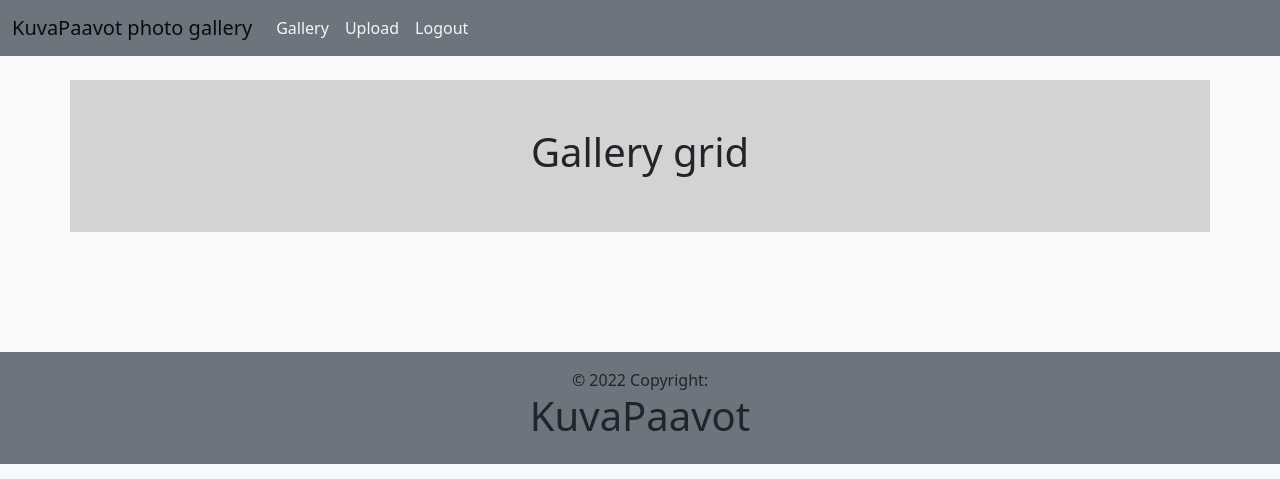
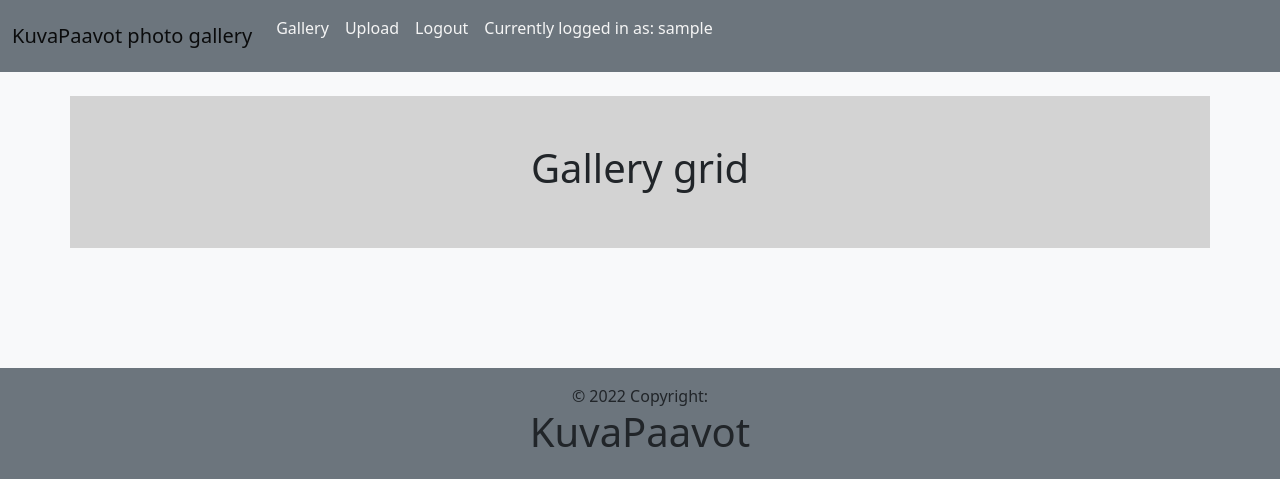
Before and after one commit to hamk-webdev-intim21a6/KuvaPaavot, a Django app: page / in a window 1280 px wide. Shown: the top 479 px of the page. Run offline with Django 3.2, Linux system fonts and the light colour scheme; the visitor is signed in with stand-in values (Sample User, id 1); data that the repository does not hold is empty.

Commit message:
logged in user

```diff
--- a/gallery/templates/gallery/index.html
+++ b/gallery/templates/gallery/index.html
@@ -32,6 +32,9 @@
           {% if user.is_authenticated %}
           <li class="nav-item">
             <a class="nav-link" href="{% url 'logout' %}">Logout</a>
+          </li>
+          <li class="nav-item">
+            <p class="nav-link">Currently logged in as: {{ request.user.username }}</p>
           </li>
           {% else %}
           <li class="nav-item">
```
Also changed, not shown: gallery/models.py (+10 -0 lines), gallery/migrations/0001_initial.py, gallery/migrations/0002_alter_post_author.py (added).
